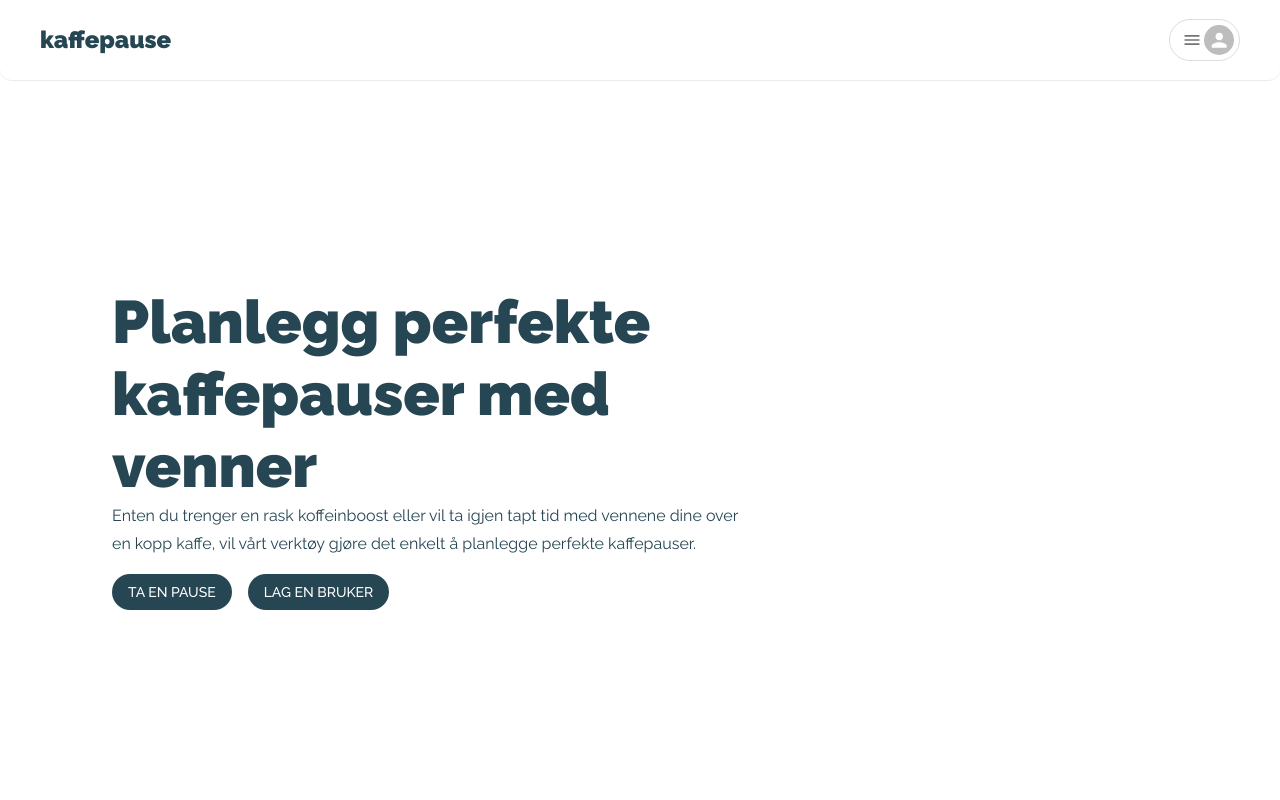
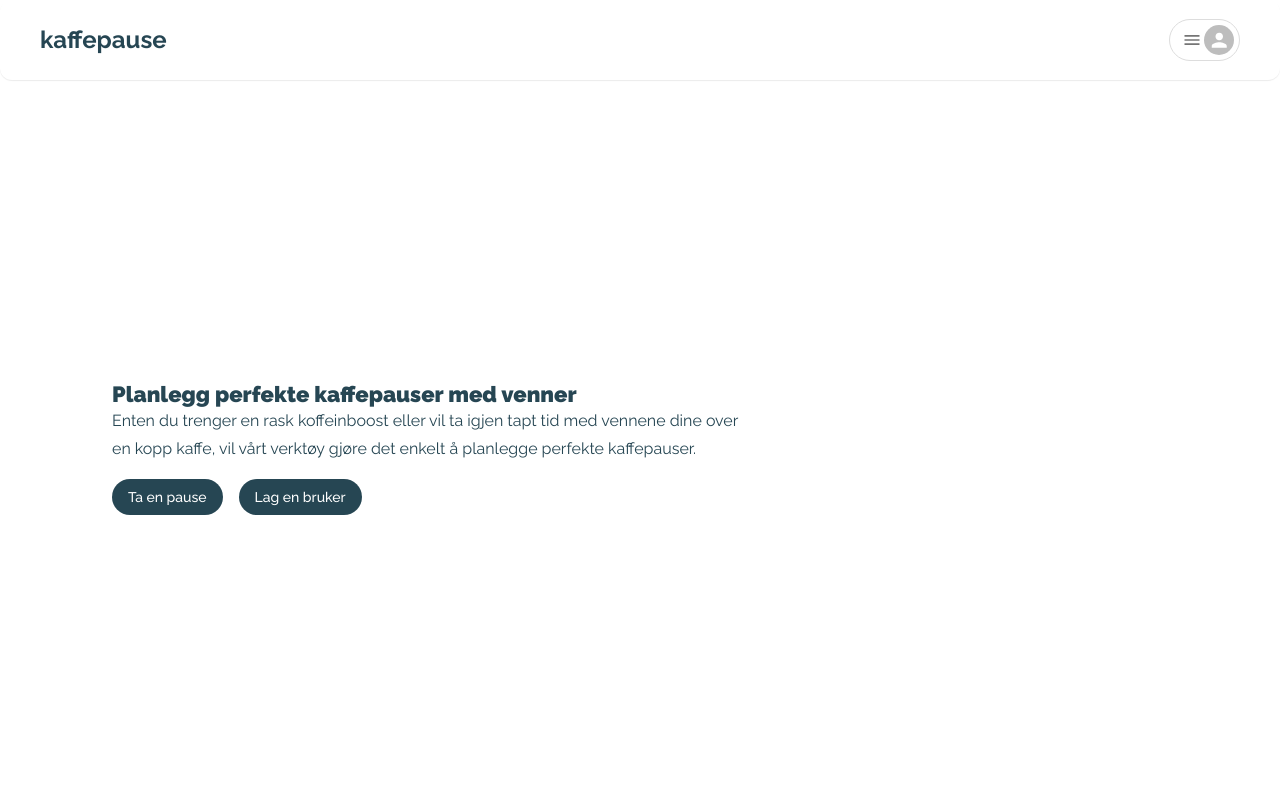
Before and after one commit to Eirsteir/kaffepause, a Next.js app: page / in a window 1280 px wide. Shown: the top 800 px of the page. Built offline with nearby package versions, Linux system fonts and the light colour scheme; no server answers.

Commit message:
Implement breaks list page

```diff
--- a/src/URLS.tsx
+++ b/src/URLS.tsx
@@ -3,6 +3,7 @@ const URLS = {
   SIGNIN: '/login',
   SIGNUP: '/sign-up',
   USERS: '/users',
+  BREAKS: '/breaks',
 };
 
 export default URLS;
--- a/src/components/navigation/AccountMenu.tsx
+++ b/src/components/navigation/AccountMenu.tsx
@@ -19,9 +19,9 @@ export default function AccountMenu({ user }: IProps) {
 
   return (
     <NavigationMenu user={user}>
-      <MenuItem onClick={dummyAction}>
+      <MenuItem onClick={() => router.push(URLS.BREAKS)}>
         <Typography sx={{ fontWeight: 700 }} variant='subtitle2'>
-          Pausepreferanser
+          Pauser
         </Typography>
       </MenuItem>
       <MenuItem onClick={dummyAction}>
--- a/src/graphql/breaks/breaksPresentation.query.ts
+++ b/src/graphql/breaks/breaksPresentation.query.ts
@@ -10,6 +10,9 @@ const BREAKS_PRESENTATION_QUERY = gql`
         id
         sectionId
         heading
+        isEmpty
+        emptyStateText
+        emptyStateActionText
         breaks {
           edges {
             node {
--- a/src/theme.ts
+++ b/src/theme.ts
@@ -1,7 +1,11 @@
 import { createTheme, ThemeOptions } from '@mui/material/styles';
 import '@fontsource/raleway';
+import '@fontsource/raleway/300.css';
+import '@fontsource/raleway/400.css';
+import '@fontsource/raleway/500.css';
+import '@fontsource/raleway/700.css';
+import '@fontsource/raleway/800.css';
 import '@fontsource/raleway/900.css';
-import '@fontsource/raleway/500.css';
 
 declare module '@mui/material/styles' {
   interface Palette {
@@ -15,7 +19,7 @@ declare module '@mui/material/styles' {
 
 const themeOptions: ThemeOptions = {
   shape: {
-    borderRadius: 21,
+    borderRadius: 21, // todo: change to 8 and create roundedButtonComponent
   },
   palette: {
     mode: 'light',
@@ -44,6 +48,13 @@ const themeOptions: ThemeOptions = {
         },
       },
     },
+    MuiButton: {
+      styleOverrides: {
+        root: {
+          textTransform: 'none',
+        },
+      },
+    },
     MuiPaper: {
       styleOverrides: {
         root: {
@@ -57,6 +68,18 @@ const themeOptions: ThemeOptions = {
     allVariants: {
       color: '#264653',
     },
+    h1: {
+      fontSize: '2rem',
+      fontWeight: 600,
+    },
+    h2: {
+      fontSize: '1.375rem',
+      fontWeight: 600,
+    },
+    h3: {
+      fontSize: '1.625rem',
+      fontWeight: 600,
+    },
   },
 };
 
```
Also changed, not shown: src/components/breaks/BreakActionCard.tsx (+32 -9 lines), src/components/breaks/Breaks.tsx (+30 -5 lines).
